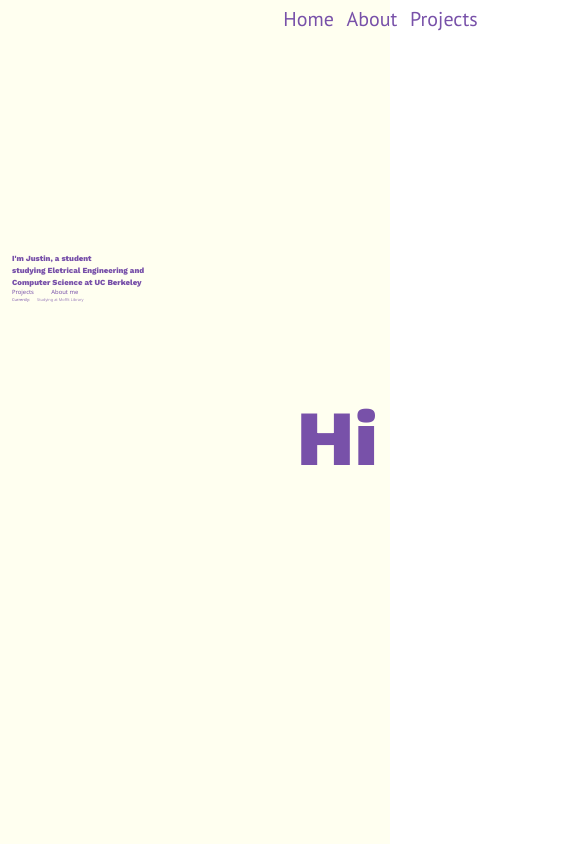
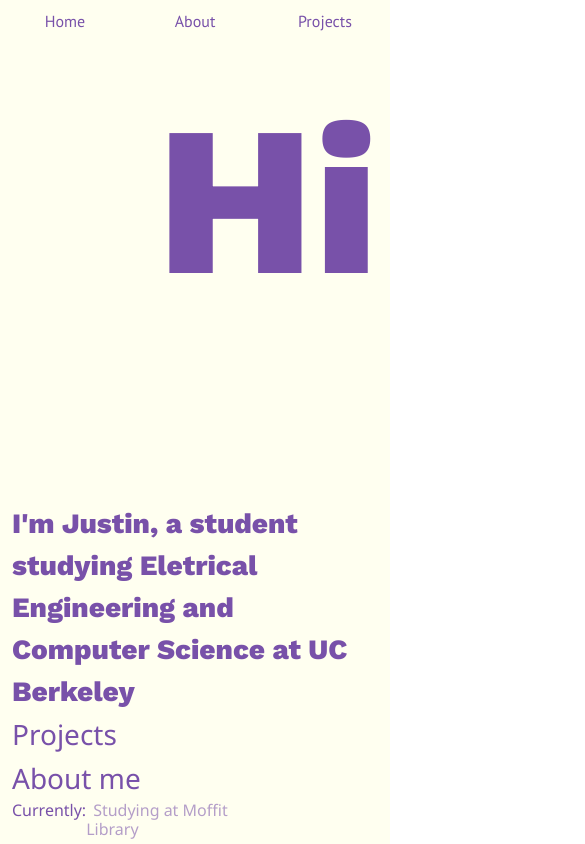
Before and after one commit to JustinH0404/personal-website, a React (Create React App) app: page /#/ in a window 390 px wide. Shown: the top 844 px of the page, 585 px wide, since content can reach past the window. Built offline with nearby package versions, Linux system fonts and the light colour scheme; no server answers.

Commit message:
mobile compatbility HomePage

```diff
--- a/src/Projects/Project.css
+++ b/src/Projects/Project.css
@@ -1,7 +1,8 @@
 @import url(https://fonts.googleapis.com/css?family=PT+Sans);
 
 .projectsPage{
-  width:100%;
+  /* width:100%; */
+  max-width: 100vw;
   min-height:100vh;
   background-color: ivory;
   vertical-align: middle;
--- a/src/Projects/Projects.js
+++ b/src/Projects/Projects.js
@@ -40,7 +40,7 @@ export default function Projects() {
             <div class = "col-4" data-aos = "fade-right">
               <img class = "projectPicture" src = {proj1} alt = ""/>
             </div>
-            <div class = "col-8" data-aos = "fade-left">
+            <div class = "col-8" data-aos = "fade-right">
               <div class = "projectTitle">p5 Project</div>
               <div class = "projectAuthors">Justin Hong</div>
               <div class = "projectDescription">This was my very first project coding project! Drawing on inspiration from
--- a/src/TestPage/TestPage.css
+++ b/src/TestPage/TestPage.css
@@ -19,6 +19,7 @@
     font-family: "Work Sans", cursive;
     font-size: 2vw;
     color: #7851a9;
+    font-size:28px;
 }
 
 .homeDesc2New{
@@ -33,7 +34,7 @@
     position:relative;
     margin-top:45vh;
     text-align:right;
-    font-size:20vw;
+    font-size:256px;
     font-family: 'Work Sans', sans-serif;
     color:#7851a9;
     animation-name: bounce;
@@ -42,8 +43,12 @@
     animation-iteration-count:infinite;
 }
 
+.homeNameNew2{
+    font-size:0px;
+}
+
 .rotatingWordsNew{
-    font-size: 1vw;
+    font-size: 18px;
     font-family: "Noto Sans", serif;
     color: #7851a9;
 }
@@ -55,7 +60,12 @@
     text-align: left;
 }
 
-
+.links{
+    font-size: 24px;
+}
+.links2{
+    font-size: 24px;
+}
 .links2:hover{
     color: #7851a9;
 }
@@ -65,7 +75,7 @@
     position: relative;
     left: calc(var(--bs-gutter-x) - 20vw);
     bottom: 0;
-    width: 5.8vw;
+    width: 90px;
     border-radius: 5px;
     content:"";
     display:block;
@@ -84,7 +94,7 @@
     position: relative;
     left: calc(var(--bs-gutter-x) - 20vw);
     bottom: 0;
-    width: 7vw;
+    width: 110px;
     border-radius: 5px;
     content:"";
     display:block;
@@ -117,3 +127,136 @@
     40% {transform:translateY(-0.5vh);}
     60%{transform:translateY(-0.25vh);}
 }
+
+@media (max-width: 1600px){
+    .homeNameNew{
+        font-size: 256px;
+    }
+    .links{
+        font-size: 20px;
+    }
+    .links:after{
+        width:95px;
+    }
+    .links2{
+        font-size:20px;
+    }
+    .links2:after{
+        width:75px;
+    }
+    .rotatingWordsNew{
+        font-size: 16px;
+    }
+    .homeDescNew{
+        font-size: 28px;
+    }
+}
+
+@media(max-width:1100px){
+    .homeNameNew{
+        font-size:192px;
+    }
+    .links{
+        font-size: 16px;
+    }
+    .links:after{
+        width:75px;
+    }
+    .links2{
+        font-size:16px;
+    }
+    .links2:after{
+        width:60px;
+    }
+    .rotatingWordsNew{
+        font-size: 14px;
+    }
+    .homeDescNew{
+        font-size: 24px;
+    }
+}
+
+@media (max-width: 767px) {
+    .homeDescNew{
+        font-size:32px;
+        margin-top: 5vh;
+    }
+    .links{
+        font-size: 18px;
+    }
+    .links:after{
+        width:83px;
+        height:2px;
+    }
+    .links2{
+        font-size:18px;
+
+    }
+    .links2:after{
+        width:105px;
+        height:2px;
+        left: -200px;
+    }
+    .links2:hover:after {
+        left: 0px;
+        width:105px;
+      }
+    .rotatingWordsNew{
+        font-size: 12px;
+    }
+    .homeNameNew{
+        font-size:0px;
+    }
+
+    .homeNameNew2{
+        position:relative;
+        padding-top:5vh;
+        text-align:right;
+        font-size:30vw;
+        font-family: 'Work Sans', sans-serif;
+        color:#7851a9;
+        animation-name: bounce;
+        animation-delay: 0s;
+        animation-duration: 2s;
+        animation-iteration-count:infinite;
+    }
+}
+
+@media (max-width:576px){
+    .homeDescNew{
+        margin-top:15vh;
+        font-size: 28px;
+    }
+    .links{
+        font-size: 28px;
+    }
+    .links2{
+        font-size:28px;
+    }
+    .links:after{
+        left:-200px;
+        width:128px;
+    }
+    .links2:after{
+        width:105px;
+    }
+    .rotatingWordsNew{
+        font-size: 16px;
+    }
+
+    .homeNameNew{
+        font-size: 0px;
+    }
+    .homeNameNew2{
+        position:relative;
+        margin-top:45vh;
+        text-align:right;
+        font-size:212px;
+        font-family: 'Work Sans', sans-serif;
+        color:#7851a9;
+        animation-name: bounce;
+        animation-delay: 0s;
+        animation-duration: 2s;
+        animation-iteration-count:infinite;
+    }
+}
--- a/src/TestPage/TestPage.js
+++ b/src/TestPage/TestPage.js
@@ -12,19 +12,22 @@ export default function TestPage(){
         <div class = "TestPage">
             <div class = "homePage">
             <div class = "container">
+            <div class = "row">
+                    <p class = "homeNameNew2">Hi</p>
+            </div>
                 <div class = "row">
-                    <div class = "col-8" data-aos = "fade-right">
+                    <div class = "col-md-8" data-aos = "fade-right">
                         <div class = "homeDescNew col-12" >
-                            <div class = "col-8">
+                            <div class = "col-md-8">
                                 <div>I'm Justin, a student</div>
                                 <div>studying Eletrical Engineering and Computer Science at UC Berkeley</div>
                             </div>
                         </div>
                         <div class = "homeDesc2New w-100 row" >
-                            <div class = "col-2 overflowHid">
+                            <div class = "col-sm-2 overflowHid">
                                     <Link className = "links2" to = "/Projects">Projects</Link>
                             </div>
-                            <div class = "col-10 overflowHid">
+                            <div class = "col-sm-10 overflowHid">
                                 <Link className = " links" to = "/aboutMe">About me</Link>
                             </div>
                             <div class = "row">
@@ -42,7 +45,7 @@ export default function TestPage(){
                         </div>
                     </div>
                     <div class = "col-4" data-aos = "fade-left">
-                    <p class = "homeNameNew">Hi</p>
+                        <p class = "homeNameNew">Hi</p>
                     </div>
                 </div>
             </div>
--- a/src/aboutPages/aboutPages.css
+++ b/src/aboutPages/aboutPages.css
@@ -50,8 +50,41 @@
     margin-top:0;
     color: #7851a9;
     text-align:left;
-    padding: 1%;
   }
+  .aboutText span{
+    font-size: 24px;
+  }
+  .aboutText p{
+    font-size:18px;
+  }
+  .aboutText2{
+    display: flex;
+    flex-direction: column;
+    word-wrap: break-word;
+    justify-content: center;
+    width:70%;
+  }
+  .aboutText2 span{
+    font-size:32px;
+    color: #7851a9;
+    font-family: "PT Sans", sans-serif;
+    text-align:left;
+  }
+
+  .socials{
+    margin-top:2vh;
+    padding: 0;
+    width:100%;
+  }
+
+  .verticalAlign{
+    align-items: center !important;
+  }
+
+.noMargin{
+  margin:0;
+}
+@media (max-width:1600px){
   .aboutText span{
     font-size:1.5vw !important;
   }
@@ -71,21 +104,7 @@
     font-family: "PT Sans", sans-serif;
     text-align:left;
   }
-
-  .socials{
-    margin-top:2vh;
-    padding: 0;
-    width:100%;
-  }
-
-  .verticalAlign{
-    align-items: center !important;
-  }
-
-.noMargin{
-  margin:0;
 }
-
 @media (max-width: 1100px){
   .signPic{
     height: 15vh;
--- a/src/homePage/homePage.css
+++ b/src/homePage/homePage.css
@@ -275,7 +275,7 @@
     text-indent: 7px;
   }
   .rw-words span{
-    width:500%
+    width:50%
   }
   .paddingLeftRight:hover:after {
     width: 76px;
--- a/src/navBar/navBar.css
+++ b/src/navBar/navBar.css
@@ -1,8 +1,8 @@
 @import url(https://fonts.googleapis.com/css?family=PT+Sans);
 
 .headerText{
-    font-size: 20px;
-    padding:2%;
+    font-size: 16px;
+    padding:2% 1.3vw;
     color: #7851a9;
     font-family: "PT Sans", serif;
     text-decoration: none;
@@ -13,6 +13,7 @@
   }
   .headerText :hover{
     background-color:#FFFDD0;
+    color: #7851a9;
     /* opacity:0;  make things invisible upon start
     animation:fadeIn ease-in 1;
     animation-fill-mode:forwards;
@@ -39,3 +40,9 @@
     height:100%;
     margin:0;
   }
+
+  /* @media (max-width: 768px) {
+    .headerText{
+      width:100%;
+    }
+  } */
--- a/src/navBar/navBar.js
+++ b/src/navBar/navBar.js
@@ -9,7 +9,7 @@ export default function navBar(){
       <div className = "col-8">
 
       </div>
-        <ul className = "right col-4">
+        <ul className = "right col-md-4">
           <li className = "headerText">
             <Link className = "headerText" to = "/"> Home</Link>
           </li>
```
